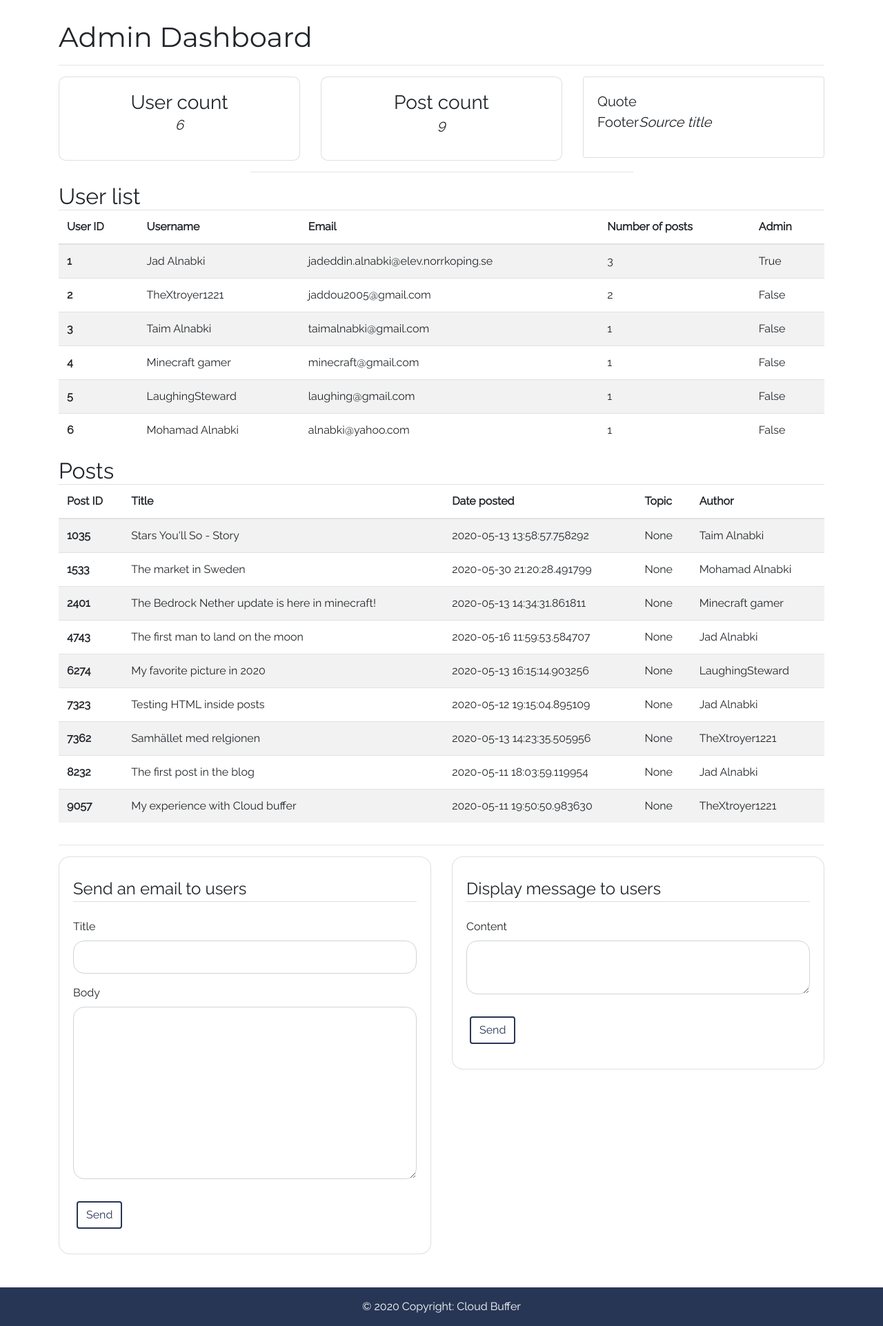
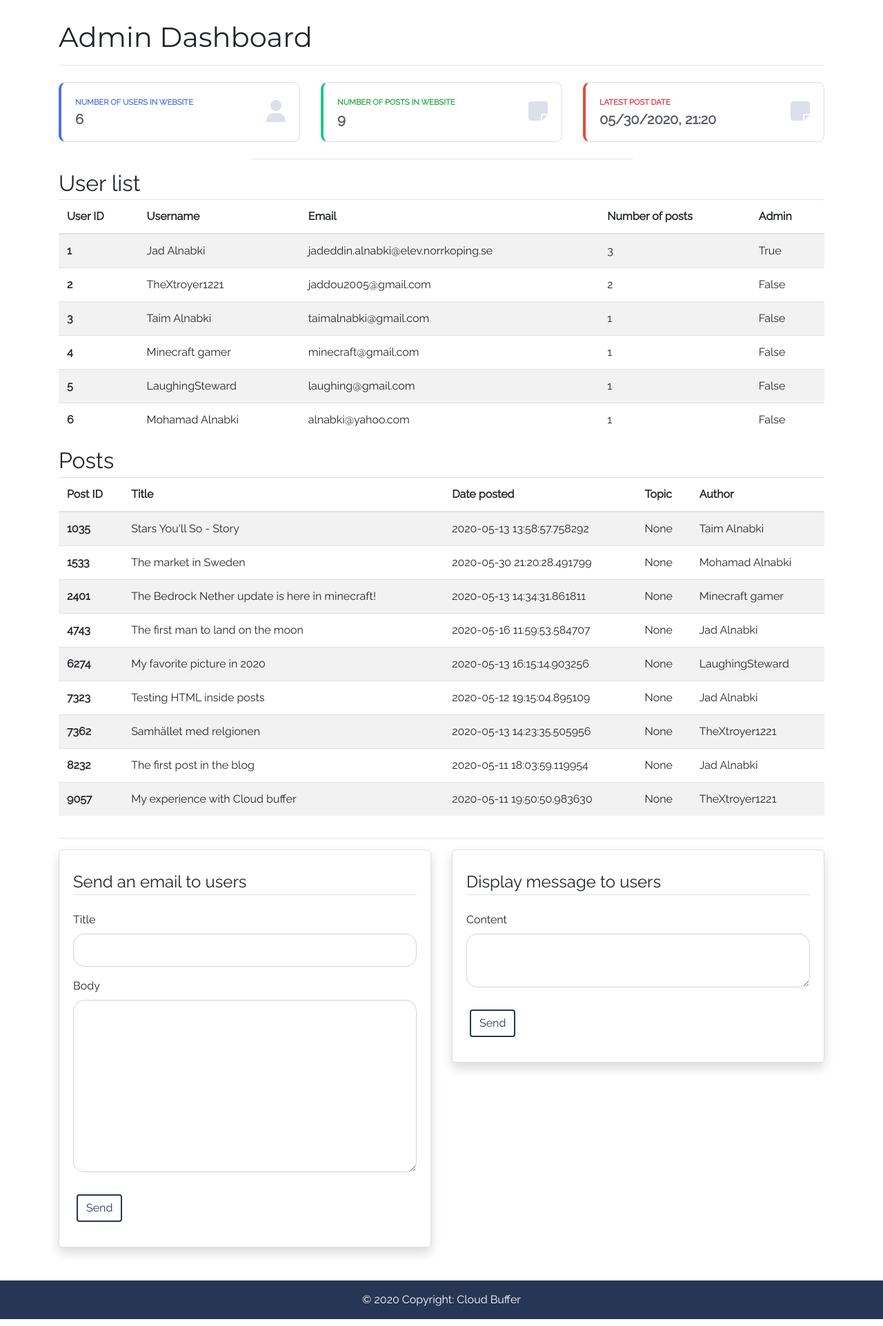
Before and after one commit to theXtroyer1221/Cloud-buffer, a Flask app: page /dashboard in a window 1280 px wide. Shown: the part 82-2005 px from the top of the page at 69% size. Run offline with Flask 2, Linux system fonts and the light colour scheme; a user stored in the database is signed in; data comes from the database, SQL or seed files in the repository; both versions use the stored data as it was after the commit; some libraries are stand-ins or nearby versions.

Commit message:
added cards to dashboard and populated database

```diff
--- a/cloudBuffer/static/css/_reset.scss
+++ b/cloudBuffer/static/css/_reset.scss
@@ -281,6 +281,7 @@ a.article-title:hover {
 }
 
 .ui-autocomplete {
+  z-index: 99 !important;
   border-radius: 3px !important;
   overflow: hidden !important;
   background: #eeeeee !important;
@@ -295,3 +296,19 @@ a.article-title:hover {
   font-family: $font1 !important;
   background: white !important;
 }
+
+.text-primary {
+  color: #4e73df !important;
+}
+
+.text-xs {
+  font-size: 0.7rem;
+}
+
+.text-gray-800 {
+  color: #5a5c69 !important;
+}
+
+.text-gray-300 {
+  color: #dddfeb !important;
+}
--- a/cloudBuffer/static/css/style.css
+++ b/cloudBuffer/static/css/style.css
@@ -516,6 +516,7 @@ a.article-title:hover {
 }
 
 .ui-autocomplete {
+  z-index: 99 !important;
   border-radius: 3px !important;
   overflow: hidden !important;
   background: #eeeeee !important;
@@ -530,6 +531,22 @@ a.article-title:hover {
 .ui-widget {
   font-family: "Montserrat", sans-serif !important;
   background: white !important;
+}
+
+.text-primary {
+  color: #4e73df !important;
+}
+
+.text-xs {
+  font-size: 0.7rem;
+}
+
+.text-gray-800 {
+  color: #5a5c69 !important;
+}
+
+.text-gray-300 {
+  color: #dddfeb !important;
 }
 
 body::-webkit-scrollbar-track {
--- a/cloudBuffer/templates/dashboard.html
+++ b/cloudBuffer/templates/dashboard.html
@@ -10,39 +10,54 @@
     <hr />
     <div class="row">
       <div class="col-md-4">
-        <div class="card rounded">
+        <div class="card rounded my-2" style="border-left: 0.25rem solid #4e73df !important;">
           <div class="card-body">
-            <blockquote class="blockquote text-center">
-              <h3>User count</h3>
-              <footer class="card-blockquote"><cite title="Source title">{{User.query.all()|length}}</cite></footer>
-            </blockquote>
+            <div class="row align-items-center">
+              <div class="col mr-2">
+                <div class="text-xs font-weight-bold text-primary text-uppercase mb-1">Number of users in website</div>
+                <div class="h5 mb-0 font-weight-bold text-gray-800">{{User.query.all()|length}}</div>
+              </div>
+              <div class="col-auto">
+                <i class="fas fa-user fa-2x text-gray-300"></i>
+              </div>
+            </div>
           </div>
         </div>
       </div>
       <div class="col-md-4">
-        <div class="card rounded">
+        <div class="card rounded my-2" style="border-left: 0.25rem solid #1cc88a !important;">
           <div class="card-body">
-            <blockquote class="blockquote text-center">
-              <h3>Post count</h3>
-              <footer class="card-blockquote"><cite title="Source title">{{Post.query.all()|length}}</cite></footer>
-            </blockquote>
+            <div class="row align-items-center">
+              <div class="col mr-2">
+                <div class="text-xs font-weight-bold text-success text-uppercase mb-1">Number of posts in website</div>
+                <div class="h5 mb-0 font-weight-bold text-gray-800">{{Post.query.all()|length}}</div>
+              </div>
+              <div class="col-auto">
+                <i class="fas fa-sticky-note fa-2x text-gray-300"></i>
+              </div>
+            </div>
           </div>
         </div>
       </div>
       <div class="col-md-4">
-        <div class="card">
+        <div class="card rounded my-2" style="border-left: 0.25rem solid #e74a3b !important;">
           <div class="card-body">
-            <blockquote class="blockquote">
-              <p>Quote</p>
-              <footer class="card-blockquote">Footer<cite title="Source title">Source title</cite></footer>
-            </blockquote>
+            <div class="row align-items-center">
+              <div class="col mr-2">
+                <div class="text-xs font-weight-bold text-danger text-uppercase mb-1">Latest post date</div>
+                <div class="h5 mb-0 font-weight-bold text-gray-800">{{Post.query.order_by(Post.date_posted.desc()).first().date_posted.strftime("%m/%d/%Y, %H:%M")}}</div>
+              </div>
+              <div class="col-auto">
+                <i class="fas fa-sticky-note fa-2x text-gray-300"></i>
+              </div>
+            </div>
           </div>
         </div>
       </div>
     </div>
     <hr class="w-50" />
     <div class="mb-2">
-      <h2>User list</h2>
+      <h2 class="mb-1">User list</h2>
       <div class="table-responsive">
         <table class="table table-striped">
           <thead>
@@ -67,7 +82,7 @@
           </tbody>
         </table>
       </div>
-      <h2>Posts</h2>
+      <h2 class="mb-1">Posts</h2>
       <div class="table-responsive">
         <table class="table table-striped">
           <thead>
@@ -100,7 +115,7 @@
     <hr />
     <div class="row">
       <div class="col-md-6">
-        <div class="card card-signin">
+        <div class="card card-signin shadow" style="border-radius: 5px !important;">
           <div class="card-body">
             <div class="content-section">
               <form method="POST" action="" class="my-2 mt-2" id="email">
@@ -135,7 +150,7 @@
         </div>
       </div>
       <div class="col-md-6">
-        <div class="card card-signin">
+        <div class="card card-signin shadow" style="border-radius: 5px !important;">
           <div class="card-body">
             <div class="content-section">
               <form method="POST" action="" class="my-2 mt-2" id="message">
```
Also changed, not shown: cloudBuffer/site.db, cloudBuffer/static/profile_pics/0ffc41ffcddca2f6.jpg (added), 1 other file.
